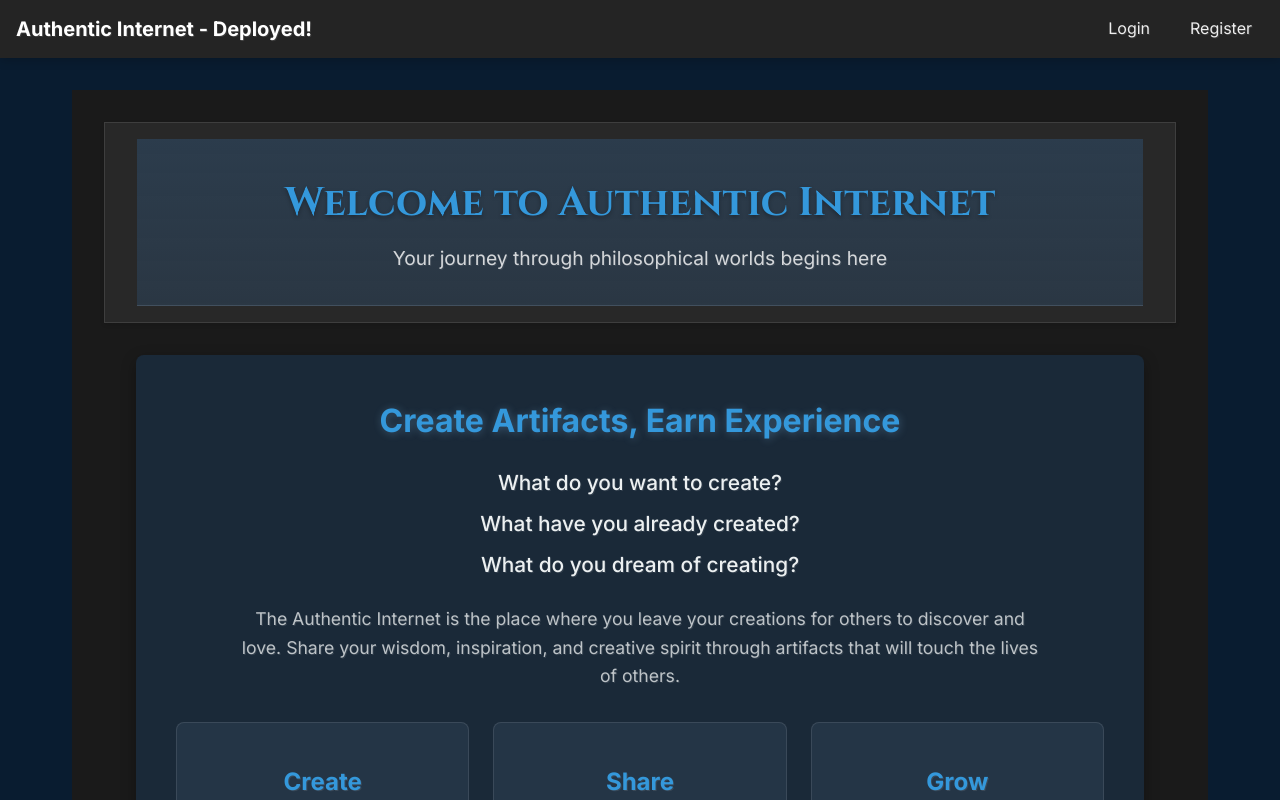
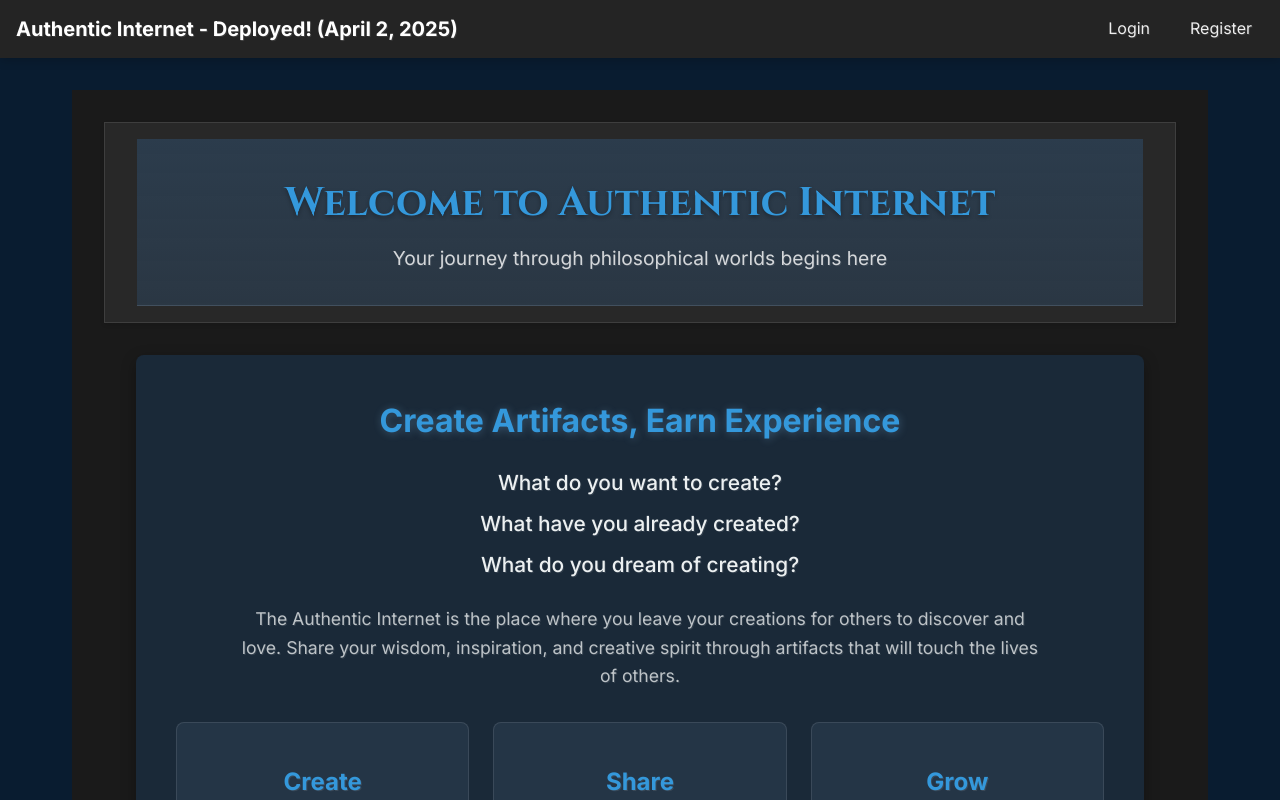
Before and after one commit to robotwist/authentic-internet, a React (Vite) app in the folder client/: page / in a window 1280 px wide. Built offline with nearby package versions, Linux system fonts and the light colour scheme; no server answers.

Commit message:
Update navbar title with date stamp for deployment test

```diff
--- a/client/src/components/Navbar.jsx
+++ b/client/src/components/Navbar.jsx
@@ -23,7 +23,7 @@ const Navbar = () => {
   return (
     <nav className="navbar">
       <div className="navbar-brand">
-        <Link to="/">Authentic Internet - Deployed!</Link>
+        <Link to="/">Authentic Internet - Deployed! (April 2, 2025)</Link>
       </div>
 
       {/* Mobile menu toggle */}
```
